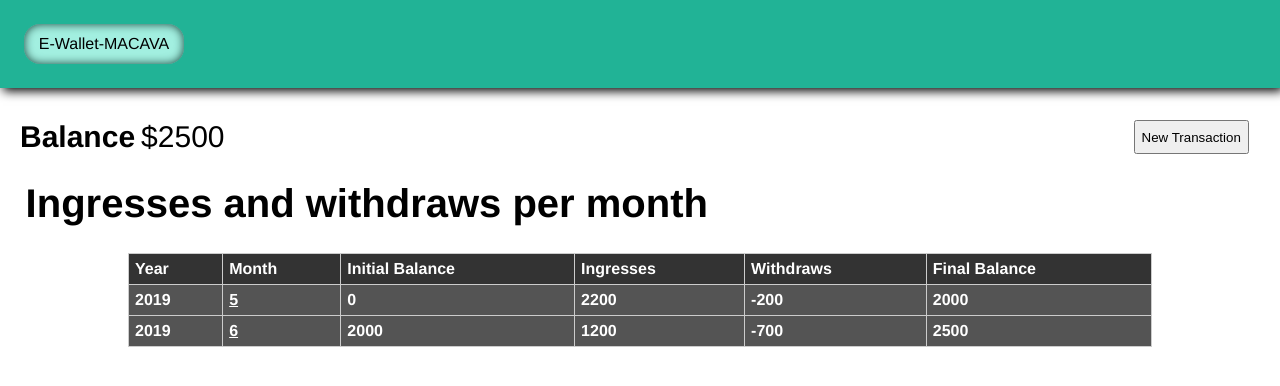
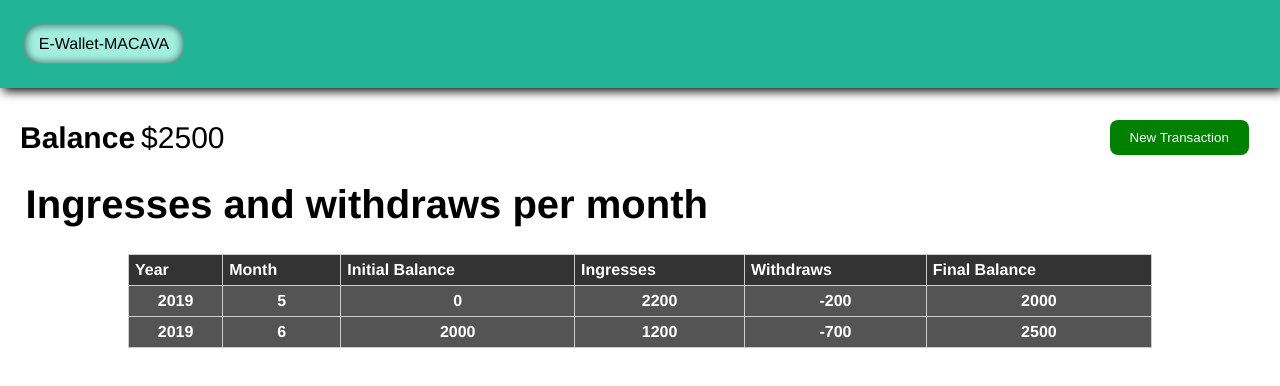
Before and after one commit to test0n3/react-digital-wallet-macava, a React (Create React App) app: page / in a window 1280 px wide. Shown: the top 386 px of the page. Built offline with nearby package versions, Linux system fonts and the light colour scheme.

Commit message:
Add styles for Dashboard and Transactions views

```diff
--- a/src/views/Dashboard.js
+++ b/src/views/Dashboard.js
@@ -139,7 +139,21 @@ function Dashboard() {
           <span css={{ fontWeight: "bolder", fontSize: 30 }}>Balance</span>
           <div css={{ fontSize: 30, paddingLeft: 6 }}>${totalBalance}</div>
         </div>
-        <button onClick={handleClick}>New Transaction</button>
+        <button
+          type="button"
+          onClick={handleClick}
+          css={{
+            padding: "10px 20px",
+            borderRadius: 8,
+            color: "#FFFFFF",
+            backgroundColor: "green",
+            textDecoration: "none",
+            border: "none",
+            "&:hover": { backgroundColor: "#33FF33" }
+          }}
+        >
+          New Transaction
+        </button>
       </div>
       <h1 css={{ marginLeft: "2%", fontSize: 40 }}>
         Ingresses and withdraws per month
@@ -160,19 +174,38 @@ function Dashboard() {
             {results.map(result => {
               return (
                 <tr key={result.id}>
-                  <td css={tdCss}>{result.year}</td>
-                  <td css={tdCss}>
+                  <td css={{ ...tdCss, textAlign: "center" }}>{result.year}</td>
+                  <td
+                    css={{
+                      ...tdCss,
+                      textAlign: "center",
+                      cursor: "pointer",
+                      "&:hover": { backgroundColor: "#999999" }
+                    }}
+                  >
                     <Link
-                      css={{ color: "white" }}
+                      css={{
+                        color: "white",
+                        textDecoration: "none",
+                        display: "block"
+                      }}
                       to={`/transactions/${result.year}-${result.month}`}
                     >
                       {result.month}
                     </Link>
                   </td>
-                  <td css={tdCss}>{result.initialBalance}</td>
-                  <td css={tdCss}>{result.ingresses}</td>
-                  <td css={tdCss}>{result.withdraws}</td>
-                  <td css={tdCss}>{result.balance}</td>
+                  <td css={{ ...tdCss, textAlign: "center" }}>
+                    {result.initialBalance}
+                  </td>
+                  <td css={{ ...tdCss, textAlign: "center" }}>
+                    {result.ingresses}
+                  </td>
+                  <td css={{ ...tdCss, textAlign: "center" }}>
+                    {result.withdraws}
+                  </td>
+                  <td css={{ ...tdCss, textAlign: "center" }}>
+                    {result.balance}
+                  </td>
                 </tr>
               );
             })}
--- a/src/views/Transactions.js
+++ b/src/views/Transactions.js
@@ -1,5 +1,6 @@
 /** @jsx jsx */
 import React from "react";
+import { Link } from "@reach/router";
 import { jsx } from "@emotion/core";
 import { useTransactions } from "../selectors";
 
@@ -8,10 +9,38 @@ import { useTransactions } from "../selectors";
 function Transactions({ date }) {
   const transactions = useTransactions();
 
+  const tableCss = {
+    width: "80%",
+    borderCollapse: "collapse",
+    margin: "0 auto"
+  };
+
+  const thCss = {
+    background: "#333",
+    color: "white",
+    fontWeight: "bolder",
+    padding: 6,
+    border: "1px solid #ccc",
+    textAlign: "left"
+  };
+
+  const tdCss = {
+    background: "#545454",
+    color: "white",
+    fontWeight: "bold",
+    padding: 6,
+    border: "1px solid #ccc",
+    textAlign: "left"
+  };
+
+  const sectionCss = {
+    width: "80%",
+    margin: "0 auto"
+  };
+
   function startMonth(currentDate) {
     // return first day of required month
     const initialMonth = new Date(currentDate).setDate(1);
-
     return initialMonth;
   }
 
@@ -21,7 +50,6 @@ function Transactions({ date }) {
     const nextMonth = new Date(firstDay).setMonth(
       new Date(firstDay).getMonth() + 1
     );
-
     return nextMonth;
   }
   function formatTransactionDate(transacDate) {
@@ -37,7 +65,6 @@ function Transactions({ date }) {
       (transDate.getDate().toString().length === 1
         ? "0" + transDate.getDate()
         : transDate.getDate());
-
     return formatted;
   }
 
@@ -53,7 +80,7 @@ function Transactions({ date }) {
   function balance() {
     // reduces amounts of current month's transactions
     return transactionManager(date).reduce((accum, transaction) => {
-      return accum + transaction.amount;
+      return accum + transaction.amount + 0.0;
     }, 0);
   }
 
@@ -61,7 +88,6 @@ function Transactions({ date }) {
     // filters transactions for initialDate and nextMonth
     const startDate = startMonth(selectedDate);
     const lastDate = nextMonth(selectedDate);
-
     return transactions.filter(transaction => {
       return transaction.id >= startDate && transaction.id < lastDate;
     });
@@ -87,18 +113,34 @@ function Transactions({ date }) {
     mosts.push(orderedData[orderedData.length - 1]);
     return mosts;
   }
-
   return (
     <>
-      <section>
-        <h2>Transactions of Month</h2>
-        <table>
+      <section
+        css={{ ...sectionCss, display: "flex", justifyContent: "right" }}
+      >
+        <Link
+          to={`../../`}
+          css={{
+            padding: "10px 20px",
+            borderRadius: 8,
+            color: "#FFFFFF",
+            backgroundColor: "green",
+            textDecoration: "none",
+            "&:hover": { backgroundColor: "#33FF33" }
+          }}
+        >
+          Back
+        </Link>
+      </section>
+      <section css={sectionCss}>
+        <h2 css={{ fontSize: 30 }}>Month's Transactions</h2>
+        <table css={tableCss}>
           <thead>
             <tr>
-              <th>
+              <th css={thCss}>
                 <span css={{ fontWeight: "bold" }}>Month:</span>
               </th>
-              <td colSpan="2">
+              <td colSpan="2" css={tdCss}>
                 {String(
                   new Date(date).toLocaleDateString("default", {
                     month: "long"
@@ -109,56 +151,67 @@ function Transactions({ date }) {
               </td>
             </tr>
             <tr>
-              <th>Date</th>
-              <th>Category</th>
-              <th>Amount</th>
+              <th css={thCss}>Date</th>
+              <th css={thCss}>Category</th>
+              <th css={thCss}>Amount</th>
             </tr>
           </thead>
           <tbody>
             <tr>
-              <td>{formatTransactionDate(startMonth(date))}</td>
-              <td>Initial Balance</td>
-              <td>{initialBalance(startMonth(date))}</td>
+              <td css={{ ...tdCss, textAlign: "center" }}>
+                {formatTransactionDate(startMonth(date))}
+              </td>
+              <td css={tdCss}>Initial Balance</td>
+              <td css={{ ...tdCss, textAlign: "right" }}>
+                {initialBalance(startMonth(date))}
+              </td>
             </tr>
             {transactionManager(date).map((day, index) => {
               return (
                 <tr key={index}>
-                  <td>{formatTransactionDate(day.id)}</td>
-                  <td>{day.category}</td>
-                  <td>{day.amount}</td>
+                  <td css={{ ...tdCss, textAlign: "center" }}>
+                    {formatTransactionDate(day.id)}
+                  </td>
+                  <td css={tdCss}>{day.category}</td>
+                  <td css={{ ...tdCss, textAlign: "right" }}>{day.amount}</td>
                 </tr>
               );
             })}
           </tbody>
           <tfoot>
             <tr>
-              <td colSpan="2">
+              <td colSpan="2" css={tdCss}>
                 <span css={{ fontWeight: "bold" }}>Balance:</span>
               </td>
-              <td>{initialBalance(startMonth(date)) + balance()}</td>
+              <td css={{ ...tdCss, textAlign: "right" }}>
+                {initialBalance(startMonth(date)) + balance()}
+              </td>
             </tr>
           </tfoot>
         </table>
         <table />
       </section>
-      <section>
-        <table>
+      <section css={sectionCss}>
+        <h2>Month's Highest Ingresses and Withdraws</h2>
+        <table css={tableCss}>
           <thead>
             <tr>
-              <th>Category</th>
-              <th>Transactions</th>
-              <th>Amount</th>
+              <th css={thCss}>Category</th>
+              <th css={thCss}>Transactions</th>
+              <th css={thCss}>Amount</th>
             </tr>
           </thead>
           <tbody>
             {mostsTransactions().map((element, index) => {
               return (
                 <tr key={index}>
-                  <td>{element.category}</td>
-                  <td>
+                  <td css={tdCss}>{element.category}</td>
+                  <td css={tdCss}>
                     {element.amount >= 0 ? "Most Ingresses" : "Most Withdraw"}
                   </td>
-                  <td>{element.amount}</td>
+                  <td css={{ ...tdCss, textAlign: "right" }}>
+                    {element.amount}
+                  </td>
                 </tr>
               );
             })}
```
